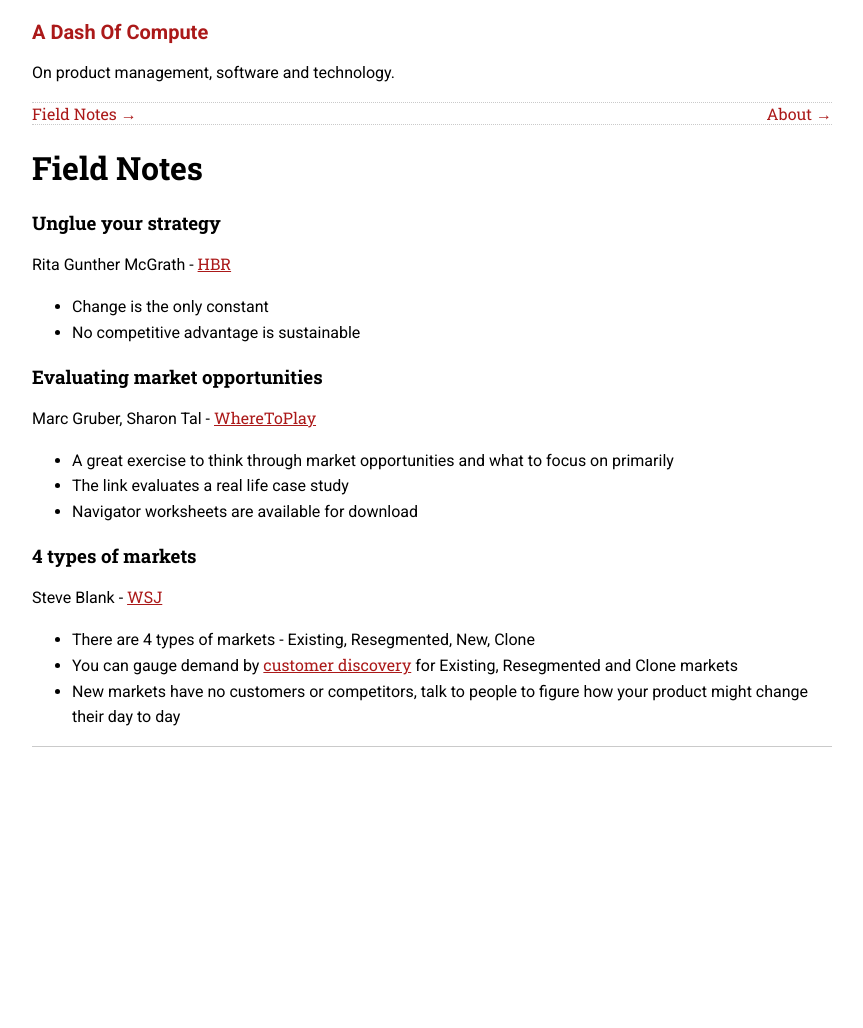
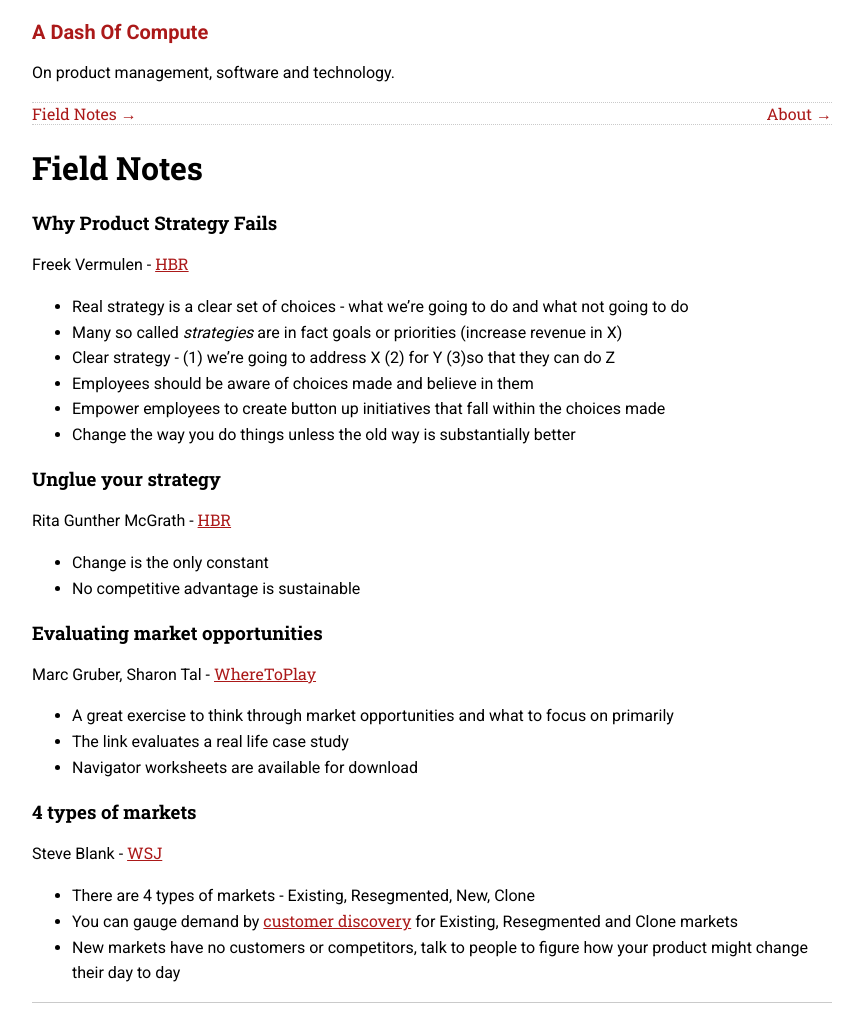
Before and after one commit to sautee/sautee.github.io, a Jekyll site: the page built from pages/fieldnotes.md, in a window 1280 px wide. Shown: the whole page, without its empty margins (208-1071 px from the left). Built offline with Jekyll 4.4.1, drawn with Linux system fonts in a browser that asks for light colours; before the commit the page ends 900 px from its top, so only the background shows below that.

Commit message:
Update fieldnotes.md

```diff
--- a/pages/fieldnotes.md
+++ b/pages/fieldnotes.md
@@ -4,6 +4,16 @@ layout: page
 hidden : true
 permalink: /fieldnotes
 ---
+
+### Why Product Strategy Fails
+Freek Vermulen - [HBR](https://hbr.org/2017/11/many-strategies-fail-because-theyre-not-actually-strategies)
+
+- Real strategy is a clear set of choices - what we're going to do and what not going to do
+- Many so called *strategies* are in fact goals or priorities (increase revenue in X)
+- Clear strategy - (1) we're going to address X (2) for Y (3)so that they can do Z
+- Employees should be aware of choices made and believe in them
+- Empower employees to create button up initiatives that fall within the choices made
+- Change the way you do things unless the old way is substantially better
 
 ### Unglue your strategy
 Rita Gunther McGrath - [HBR](https://hbr.org/2013/06/transient-advantage)
```
